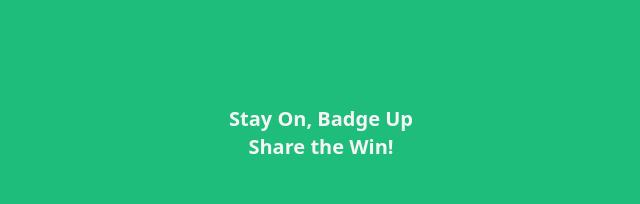
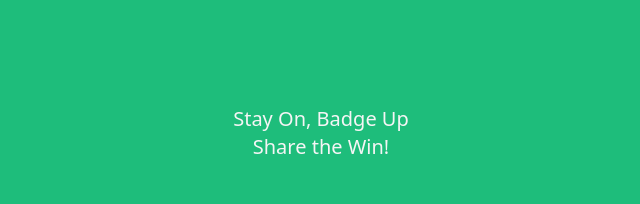
Before and after one commit to Raina-Moon/mini-goal-project, a Next.js app in the folder frontend/: page /login in a window 1280 px wide. Shown: the top 204 px of the page, without its empty margins (319-959 px from the left). Built offline with nearby package versions, Linux system fonts and the light colour scheme; no server answers.

Commit message:
💄 ui: Update font weight in LoginForm header for improved visual hierarchy

```diff
--- a/frontend/src/app/login/LoginForm.tsx
+++ b/frontend/src/app/login/LoginForm.tsx
@@ -59,7 +59,7 @@ const LoginForm = () => {
 
   return (
     <div className="flex flex-col items-center justify-center gap-[45px]">
-      <div className="text-center text-neutral-100 text-xl pt-[105px] font-bold">
+      <div className="text-center text-neutral-100 text-xl pt-[105px] font-medium">
         Stay On, Badge Up
         <br />
         Share the Win!
```
